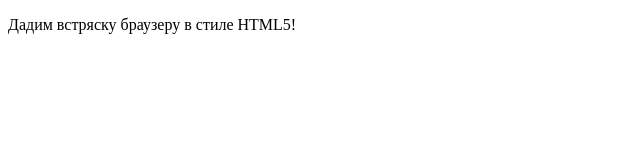
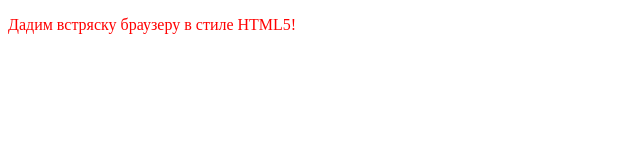
Before and after one commit to agornovych/agornovych.github.io, a plain HTML site: page index.html in a window 1280 px wide. Shown: the whole page, without its empty margins (0-640 px from the left). Drawn offline with Linux system fonts and the light colour scheme.

Commit message:
new color

```diff
--- a/index.html
+++ b/index.html
@@ -1,4 +1,4 @@
 <!DOCTYPE HTML>
 <meta charset="utf-8">
 <title>Крошечный документ HTML5</title>
-<p>Дадим встряску браузеру в стиле HTML5!</p>
+<p style="color:red">Дадим встряску браузеру в стиле HTML5!</p>
```
